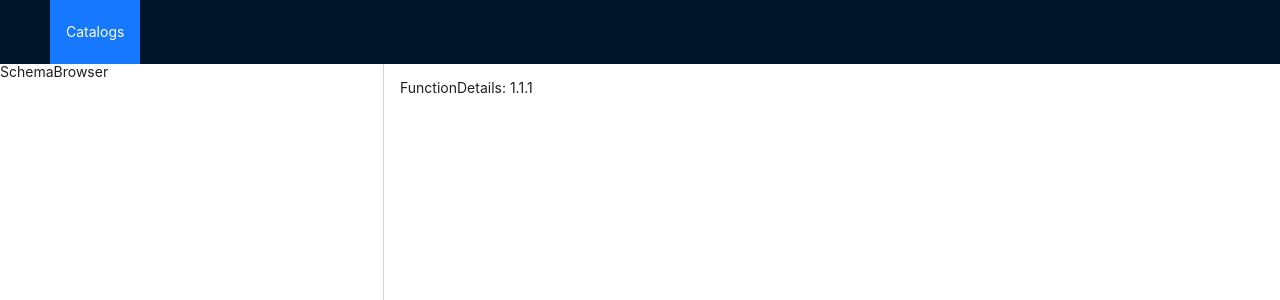
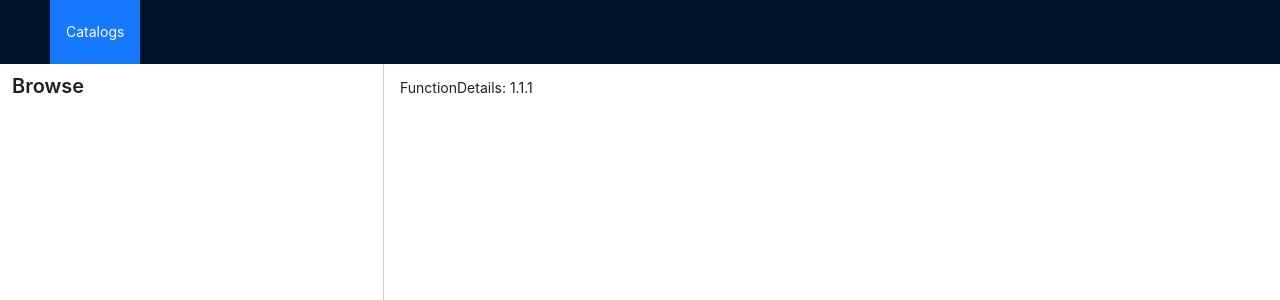
Before and after one commit to unitycatalog/unitycatalog, a React (Create React App) app in the folder ui/: page /functions/1/1/1 in a window 1280 px wide. Shown: the top 300 px of the page. Built offline with nearby package versions, Linux system fonts and the light colour scheme; no server answers.

Commit message:
[ui] add basic schema browser (unitycatalog/unitycatalog-ui#8)
Signed-off-by: Kevin Wang <kevin@eventualcomputing.com>

```diff
--- a/ui/src/components/SchemaBrowser.tsx
+++ b/ui/src/components/SchemaBrowser.tsx
@@ -1,5 +1,45 @@
-import React from 'react';
+import React, { useEffect, useMemo, useState } from 'react';
+import { useListCatalogs } from '../hooks/catalog';
+import { Tree, TreeDataNode, Typography } from 'antd';
+import { DownOutlined } from '@ant-design/icons';
 
 export default function SchemaBrowser() {
-  return <div>SchemaBrowser</div>;
+  const listCatalogsRequest = useListCatalogs();
+  const [treeData, setTreeData] = useState<TreeDataNode[]>([]);
+
+  useEffect(() => {
+    setTreeData(
+      listCatalogsRequest.data?.catalogs.map((catalog) => {
+        const catalogNode: TreeDataNode = {
+          title: catalog.name,
+          key: catalog.id,
+          children: [
+            {
+              title: 'TODO',
+              key: `${catalog.id}-no-data`,
+              isLeaf: true,
+            },
+          ],
+        };
+        return catalogNode;
+      }) ?? []
+    );
+  }, [listCatalogsRequest.data?.catalogs]);
+
+  return (
+    <div>
+      <Typography.Title
+        level={4}
+        style={{
+          padding: '8px 12px',
+        }}
+      >
+        Browse
+      </Typography.Title>
+
+      <div style={{ margin: '0 12px' }}>
+        <Tree showLine switcherIcon={<DownOutlined />} treeData={treeData} />
+      </div>
+    </div>
+  );
 }
```
